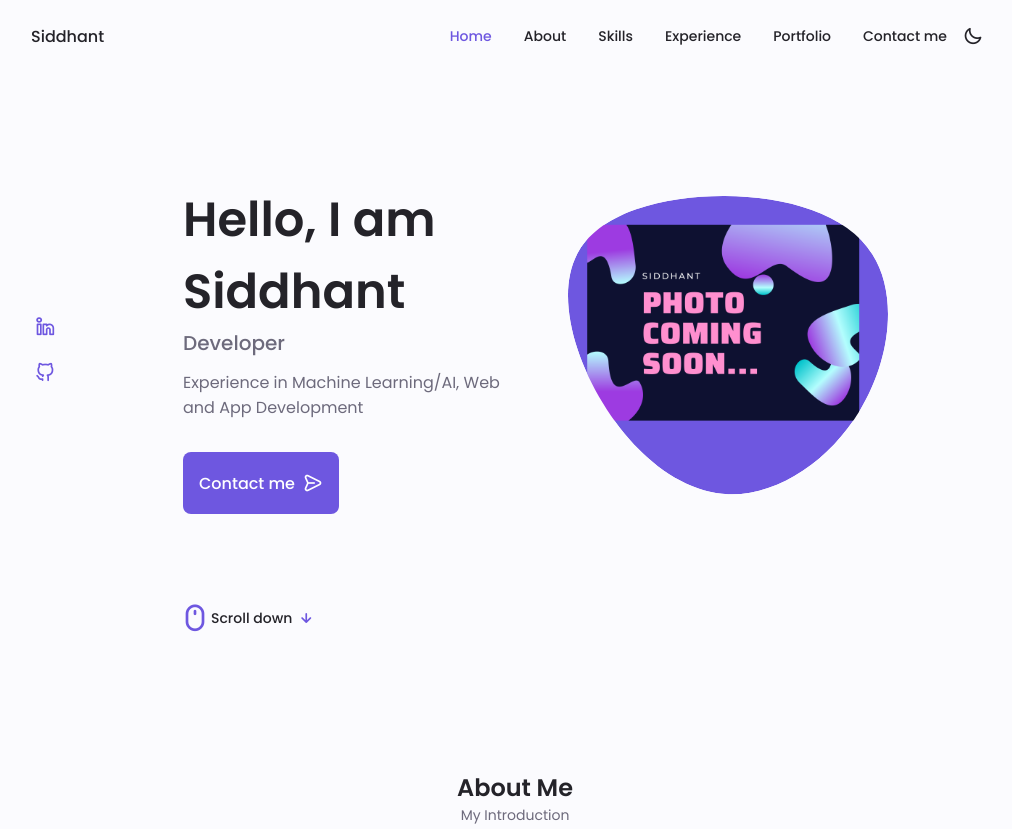
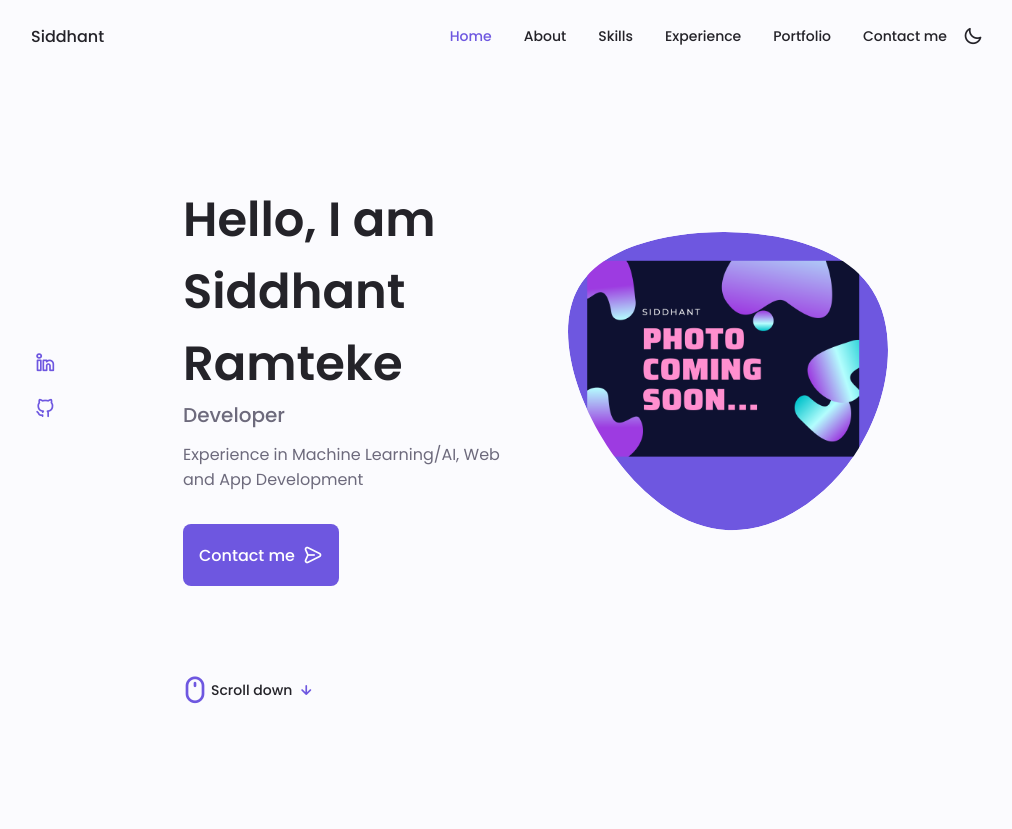
Before and after one commit to Sidx369/Sidx369.github.io, a plain HTML site: page index.html in a window 1280 px wide. Shown: the top 829 px of the page, without its empty margins (125-1137 px from the left). Drawn offline with nearby package versions, Linux system fonts and the light colour scheme.

Commit message:
Say my name

```diff
--- a/assets/js/main.js
+++ b/assets/js/main.js
@@ -111,7 +111,7 @@ window.addEventListener('scroll', scrollActive)
 /*==================== CHANGE BACKGROUND HEADER ====================*/
 function scrollHeader(){
     const nav = document.getElementById('header')
-    // When the scroll is greater than 200 viewport height, add the scroll-header class to the header tag
+    // When the scroll is greater than 80 viewport height, add the scroll-header class to the header tag
     if(this.scrollY >= 80) nav.classList.add('scroll-header'); else nav.classList.remove('scroll-header')
 }
 window.addEventListener('scroll', scrollHeader)
--- a/index.html
+++ b/index.html
@@ -99,7 +99,7 @@
 								</div>
 
 								<div class="home__data">
-									<h1 class="home__title">Hello, I am Siddhant</h1>
+									<h1 class="home__title">Hello, I am <br> Siddhant Ramteke</h1>
 									<h3 class="home__subtitle">Developer</h3>
 									<p class="home__discription">Experience in Machine Learning/AI, Web and App Development</p>
 									<a href="#contact" class="button button--flex">
```
